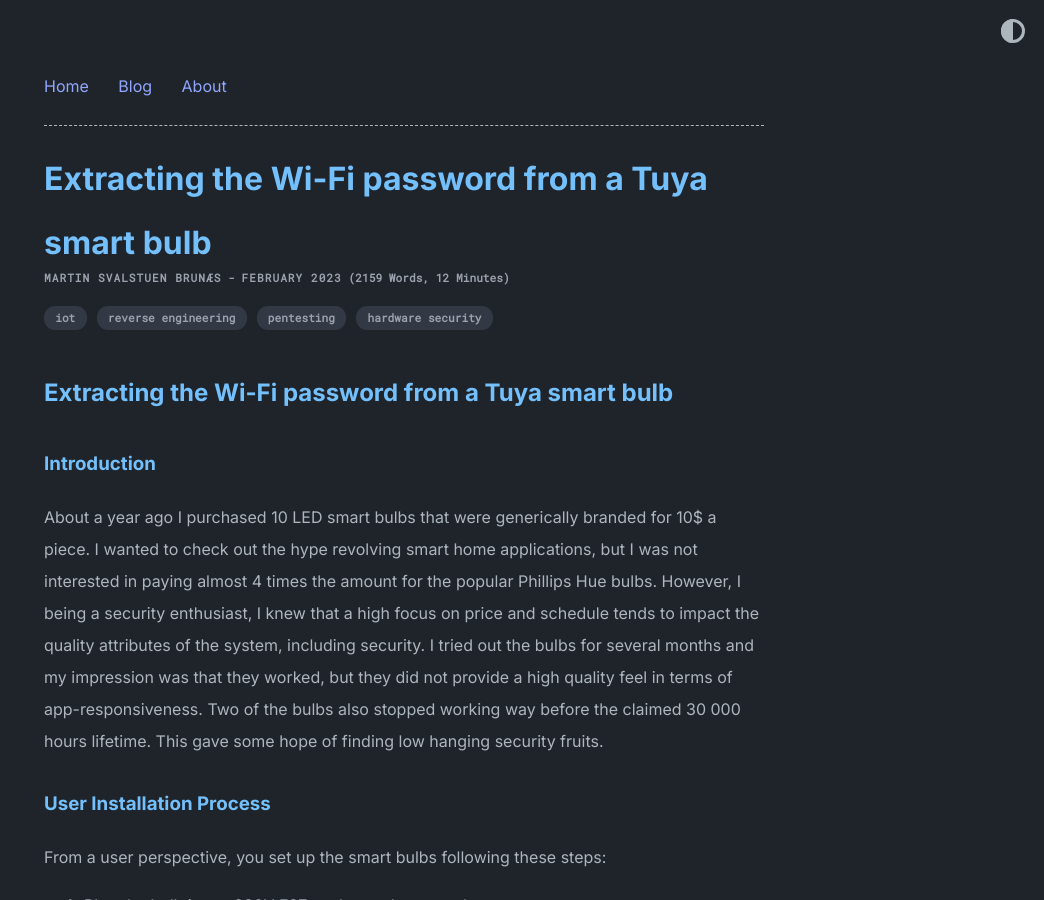
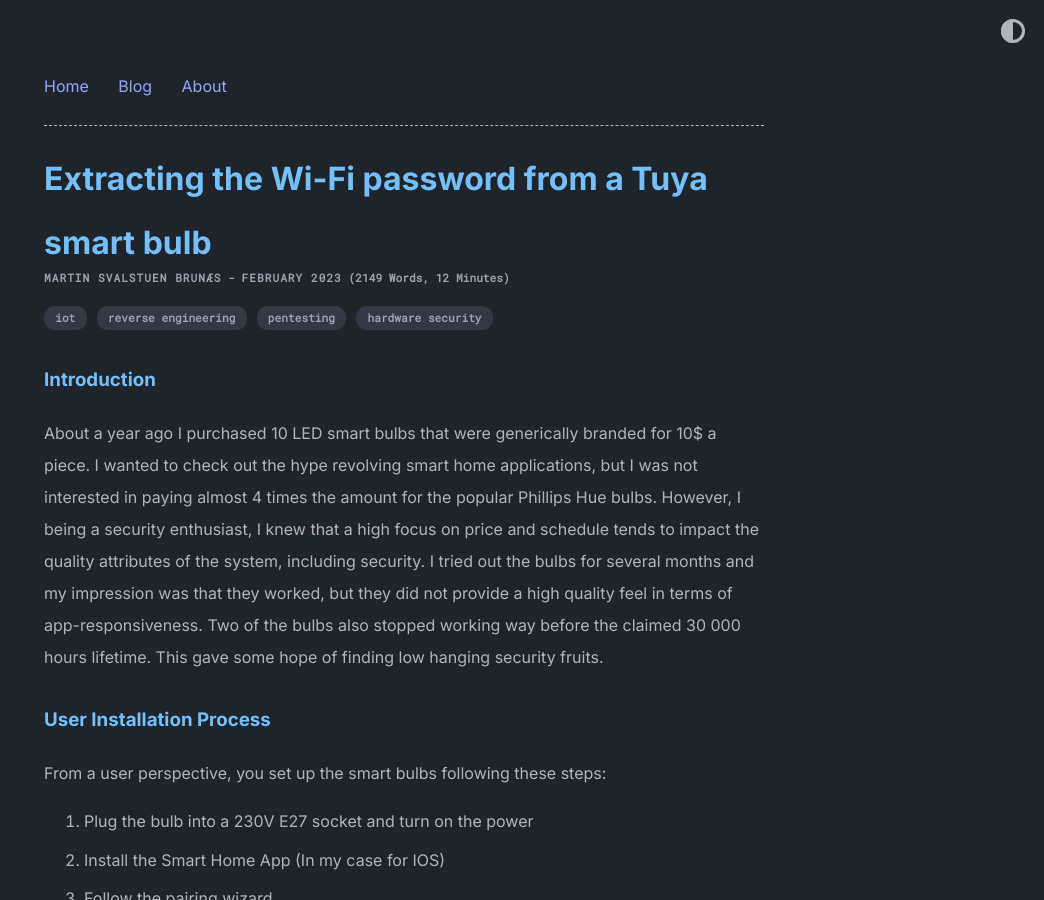
Before and after one commit to memsecno/memsec.no, a Jekyll site: the page built from _posts/2023-02-27-IoT-password-extraction.md, in a window 1280 px wide and 900 px high. Shown: the whole window, without its empty margins (236-1280 px from the left). Built offline with Jekyll 4.4.1, drawn with Linux system fonts in a browser that asks for light colours.

Commit message:
Update 2023-02-27-IoT-password-extraction.md

```diff
--- a/_posts/2023-02-27-IoT-password-extraction.md
+++ b/_posts/2023-02-27-IoT-password-extraction.md
@@ -6,8 +6,6 @@ layout: post
 tags: ["IoT", "Reverse engineering", "Pentesting", "Hardware security"]
 categories: post
 ---
-
-## Extracting the Wi-Fi password from a Tuya smart bulb
 
 ### Introduction
 About a year ago I purchased 10 LED smart bulbs that were generically branded for 10$ a piece. I wanted to check out the hype revolving smart home applications, but I was not interested in paying almost 4 times the amount for the popular Phillips Hue bulbs. However, I being a security enthusiast, I knew that a high focus on price and schedule tends to impact the quality attributes of the system, including security. I tried out the bulbs for several months and my impression was that they worked, but they did not provide a high quality feel in terms of app-responsiveness. Two of the bulbs also stopped working way before the claimed 30 000 hours lifetime. This gave some hope of finding low hanging security fruits.
```
